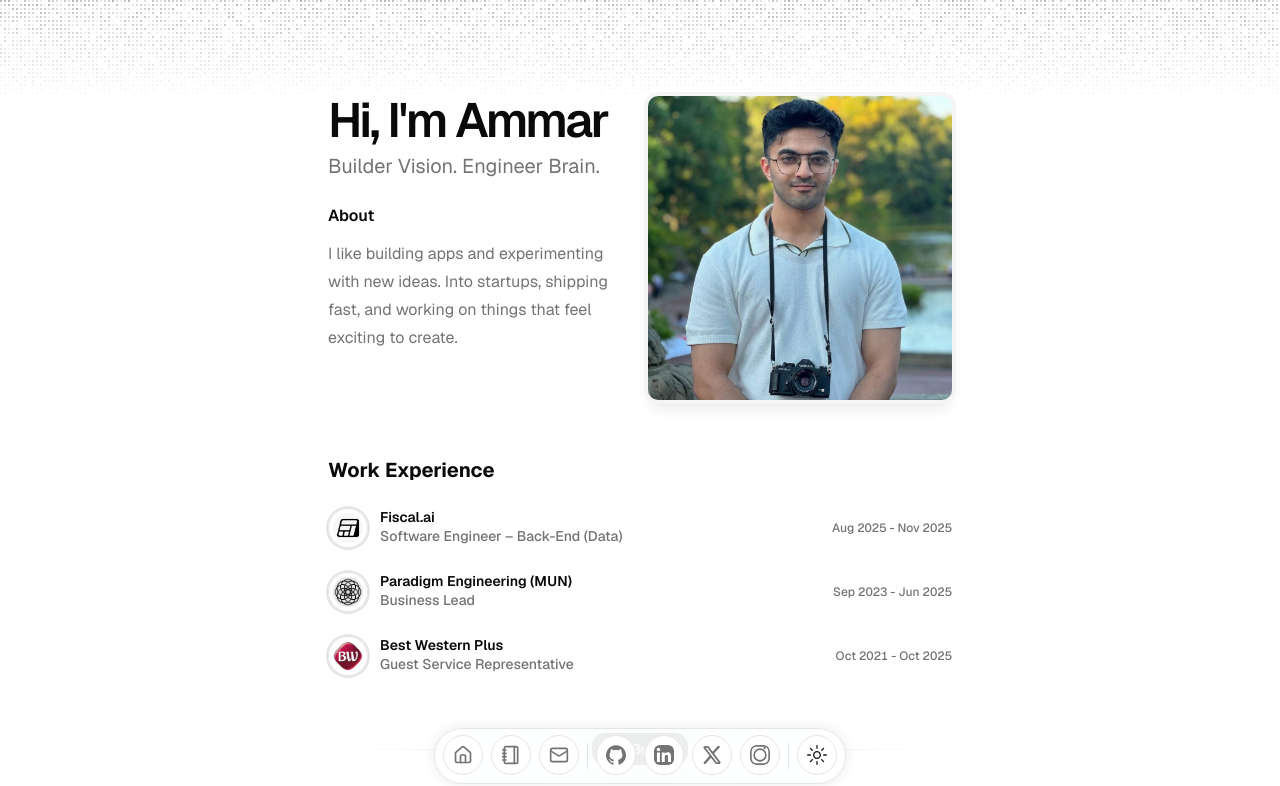
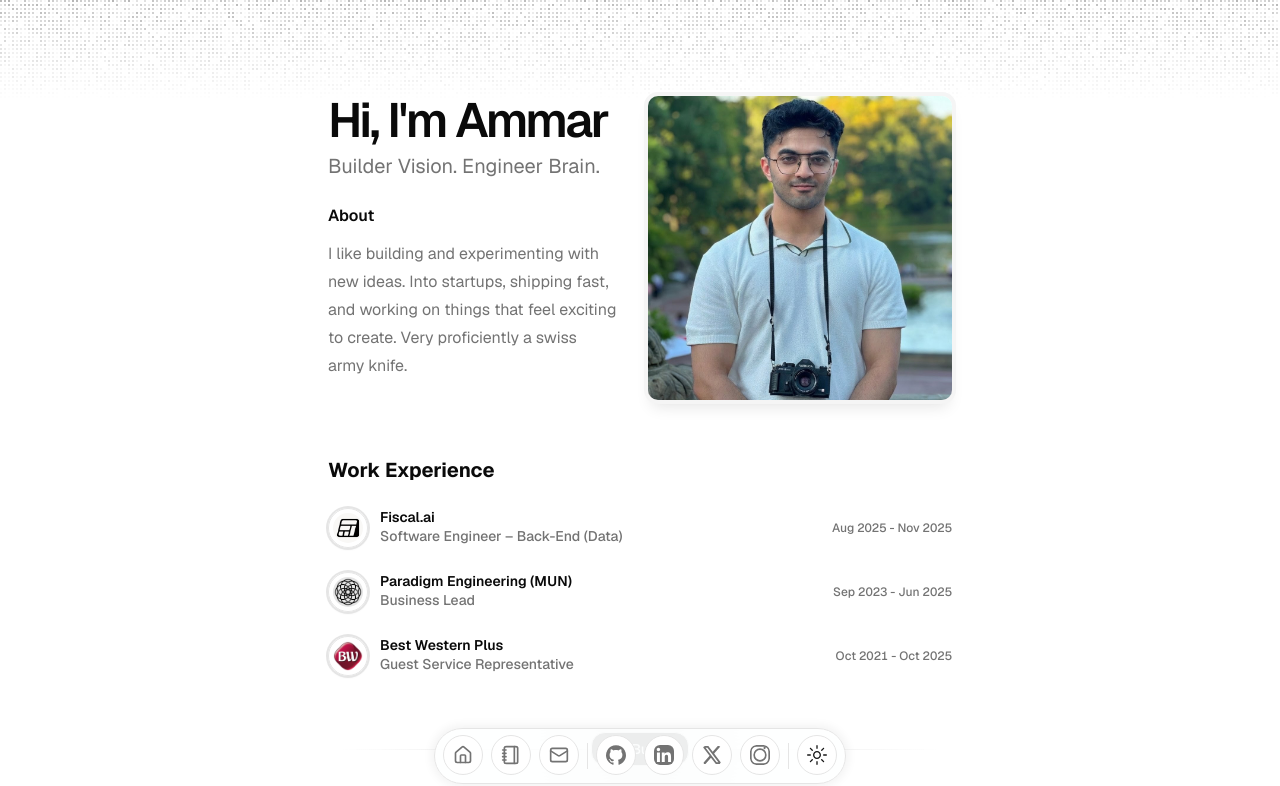
Before and after one commit to ammar-15/ammar-15, a Next.js app: page / in a window 1280 px wide. Shown: the top 786 px of the page. Built offline with nearby package versions, Linux system fonts and the light colour scheme.

Commit message:
minor update

```diff
--- a/src/data/resume.tsx
+++ b/src/data/resume.tsx
@@ -17,7 +17,7 @@ export const DATA = {
   location: "St. John's, NL",
   locationLink: "https://www.google.com/maps/place/stjohns",
   description: "Builder Vision. Engineer Brain.",
-  summary: "I like building apps and experimenting with new ideas. Into startups, shipping fast, and working on things that feel exciting to create.",
+  summary: "I like building and experimenting with new ideas. Into startups, shipping fast, and working on things that feel exciting to create. Very proficiently a swiss army knife.",
   avatarUrl: "/me.png",
   skills: [
     { name: "React", icon: ReactLight },
```
